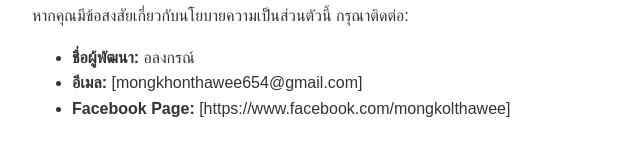
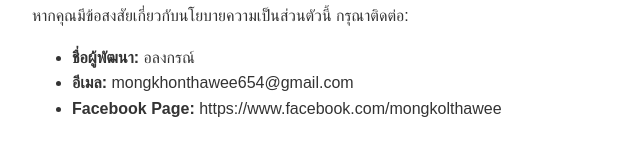
Before and after one commit to mongkhonthawee/privacy-policy, a plain HTML site: page index.html in a window 1280 px wide. Shown: the part 1393-1549 px from the top of the page, 208-848 px from the left. Drawn offline with Linux system fonts and the light colour scheme.

Commit message:
Update index.html

```diff
--- a/index.html
+++ b/index.html
@@ -70,8 +70,8 @@
   <p>หากคุณมีข้อสงสัยเกี่ยวกับนโยบายความเป็นส่วนตัวนี้ กรุณาติดต่อ:</p>
   <ul>
     <li><strong>ชื่อผู้พัฒนา:</strong> อลงกรณ์</li>
-    <li><strong>อีเมล:</strong> [mongkhonthawee654@gmail.com]</li>
-    <li><strong>Facebook Page:</strong> [https://www.facebook.com/mongkolthawee]</li>
+    <li><strong>อีเมล:</strong> mongkhonthawee654@gmail.com</li>
+    <li><strong>Facebook Page:</strong> https://www.facebook.com/mongkolthawee</li>
   </ul>
 </body>
 </html>
```
